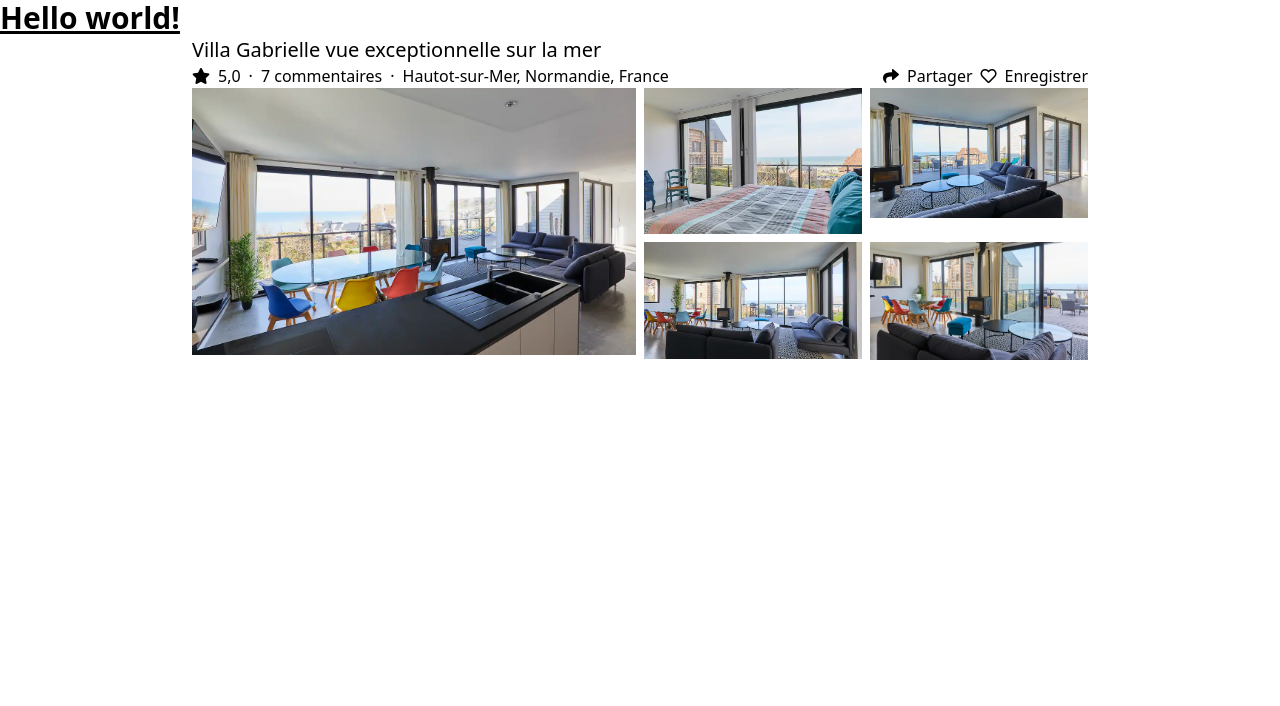
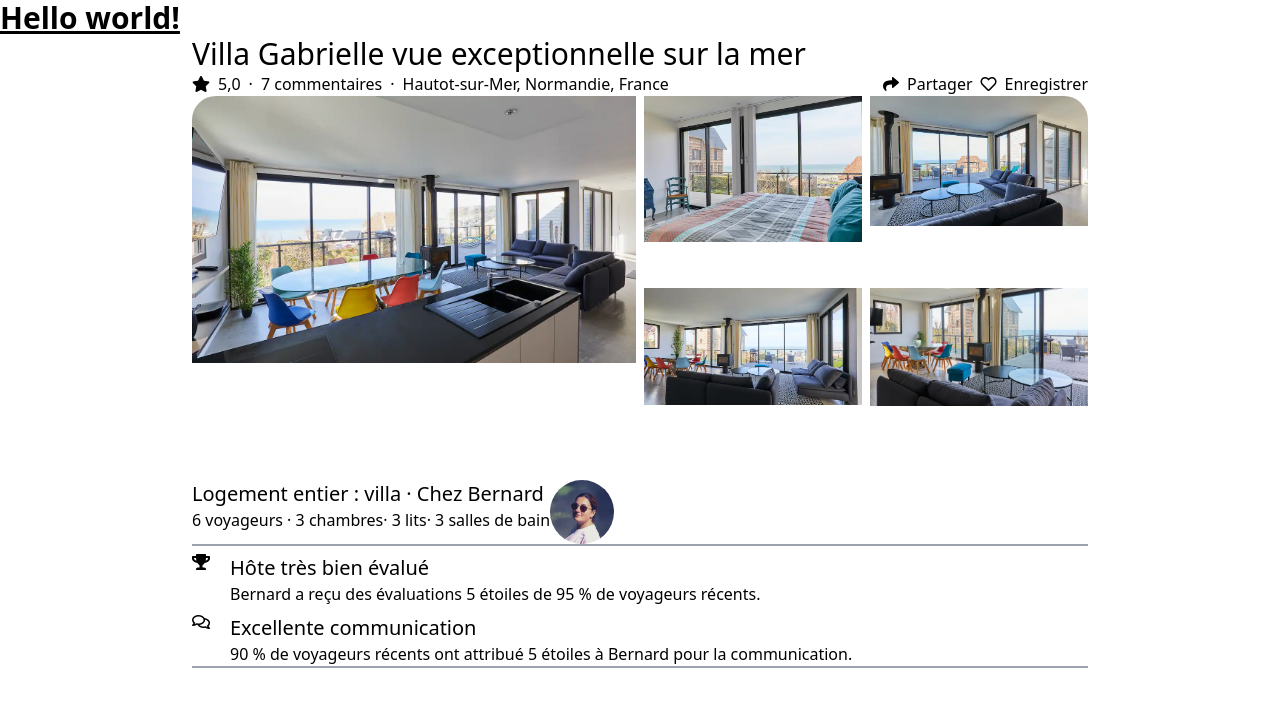
Before and after one commit to Jilvo/b-and-b-interface, a plain HTML site: page location.html in a window 1280 px wide. Drawn offline with nearby package versions, Linux system fonts and the light colour scheme.

Commit message:
add section main_description

```diff
--- a/location.html
+++ b/location.html
@@ -11,12 +11,12 @@
   </head>
   <body>
     <h1 class="text-3xl font-bold underline">Hello world!</h1>
-    <section id="title">
+    <section id="title" class="mx-48">
       <div>
-        <p class="text-xl mx-48">
+        <p class="text-3xl font-medium">
           Villa Gabrielle vue exceptionnelle sur la mer
         </p>
-        <div class="flex justify-between mx-48">
+        <div class="flex justify-between">
           <div class="flex gap-2">
             <div class="flex items-center gap-2">
               <i class="fas fa-star"></i>
@@ -41,7 +41,9 @@
       </div>
     </section>
     <section id="images">
-      <div class="grid mx-48 grid-cols-4 grid-rows-2 rounded-full gap-2">
+      <div
+        class="grid mx-48 grid-cols-4 grid-rows-2 rounded-3xl overflow-hidden h-96 gap-x-2 gap-x-2"
+      >
         <img
           src="static/images/location_pic_1.webp"
           alt=""
@@ -69,5 +71,50 @@
         />
       </div>
     </section>
+    <section id="main_description" class="mx-48">
+      <div class="flex flex-row">
+        <div class="flex flex-col">
+          <div class="text-xl font-medium">
+            Logement entier : villa ⸱ Chez Bernard
+          </div>
+          <div>6 voyageurs · 3 chambres· 3 lits· 3 salles de bain</div>
+        </div>
+        <div class="w-16 h-16 rounded-full overflow-hidden">
+          <img
+            src="static/images/users_pic/user_1.jpg"
+            alt="Photo de profil"
+            class="w-full h-full object-cover"
+          />
+        </div>
+      </div>
+      <div class="h-0.5 bg-gray-400"></div>
+      <div>
+        <div class="flex flex-row mt-2">
+          <i class="fas fa-trophy mr-5"></i>
+          <div class="flex flex-col">
+            <p class="text-xl font-medium">Hôte très bien évalué</p>
+            <div>
+              Bernard a reçu des évaluations 5 étoiles de 95 % de voyageurs
+              récents.
+            </div>
+          </div>
+          <div>
+            <div></div>
+            <div></div>
+          </div>
+        </div>
+        <div class="flex flex-row mt-2">
+          <i class="far fa-comments mr-5"></i>
+          <div class="flex flex-col">
+            <div class="text-xl font-medium">Excellente communication</div>
+            <div>
+              90 % de voyageurs récents ont attribué 5 étoiles à Bernard pour la
+              communication.
+            </div>
+          </div>
+        </div>
+      </div>
+      <div class="h-0.5 bg-gray-400"></div>
+    </section>
   </body>
 </html>
```
Also changed, not shown: static/images/users_pic/user_1.jpg (added).
